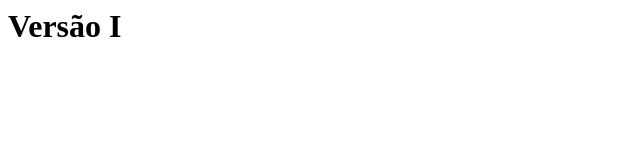
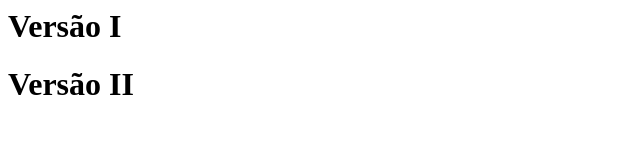
Before and after one commit to geninho33/Projeto-GIT, a plain HTML site: page index.html in a window 1280 px wide. Shown: the whole page, without its empty margins (0-640 px from the left). Drawn offline with Linux system fonts and the light colour scheme.

Commit message:
Salvando a mudança para nova ramificação

```diff
--- a/index.html
+++ b/index.html
@@ -1 +1,2 @@
 <h1>Versão I</h1>
+<h1>Versão II</h1>
```
